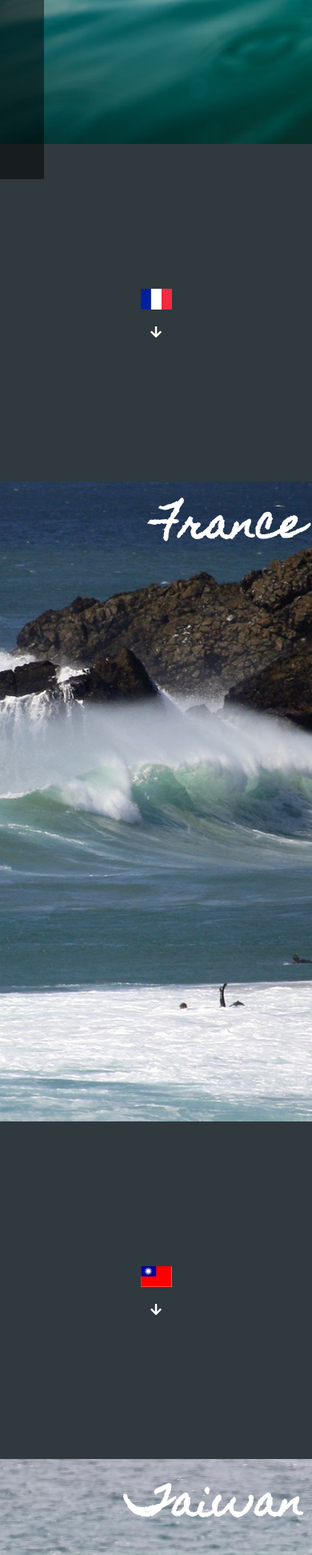
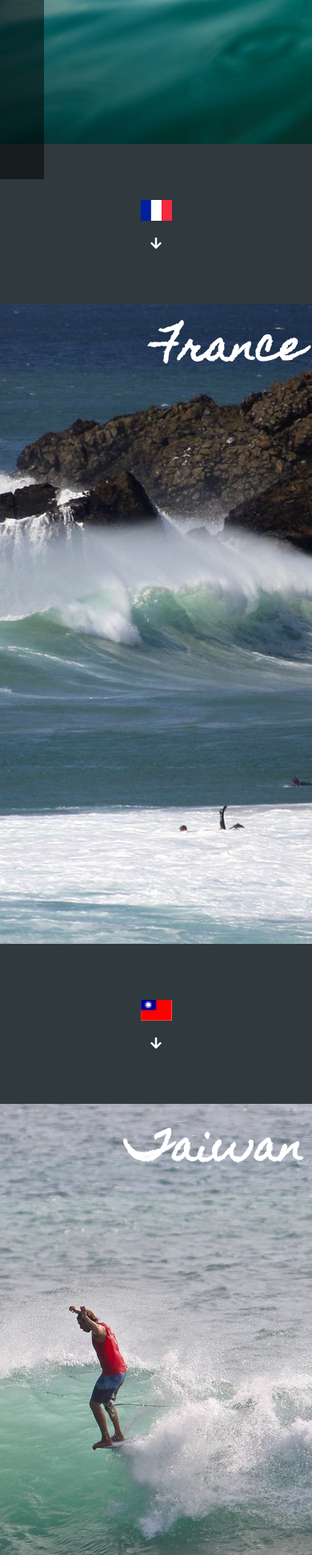
Before and after one commit to michaelaranda-web/surf-spots, a PHP site: page /index.html in a window 390 px wide. Shown: the part 620-2564 px from the top of the page at 80% size. Run offline with PHP 8.4, Linux system fonts and the light colour scheme; some libraries are stand-ins or nearby versions.

Commit message:
Reduce size of divider sections. Adjust positioning for background-image of Brazil surf section.

```diff
--- a/css/styles.css
+++ b/css/styles.css
@@ -128,11 +128,13 @@ h1 {
 
 #brazil-surf-section {
   background-image: url('/images/florianopolis.jpg');
+  background-position: 20%;
 }
 
 @media only screen and (max-width: 768px) {
   #brazil-surf-section {
     background-image: url('/images/florianopolis-mobile.jpg');
+    background-position: center;
   }
 }
 
@@ -145,7 +147,7 @@ h1 {
   display: flex;
   flex-direction: column;
   justify-content: center;
-  height: 50vh;
+  height: 200px;
   background-color: #2f393e;
 }
 
@@ -154,12 +156,12 @@ h1 {
   background-position: center;
   background-attachment: fixed;
   background-repeat: no-repeat;
+  background-size: cover;
   max-height: 800px;
 }
 
 @media only screen and (max-width: 768px) {
   .fixed-background-section {
-    background-size: cover;
     background-attachment: scroll;
   }
 }
```
